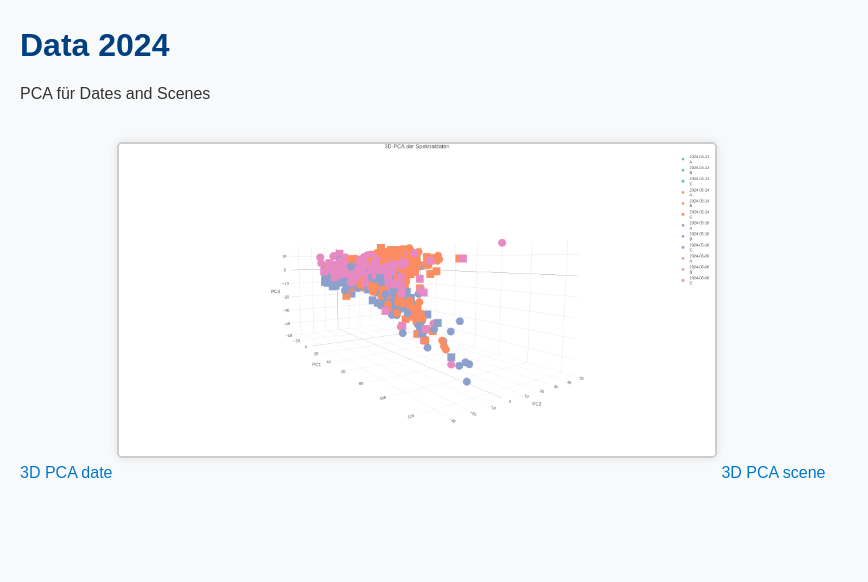
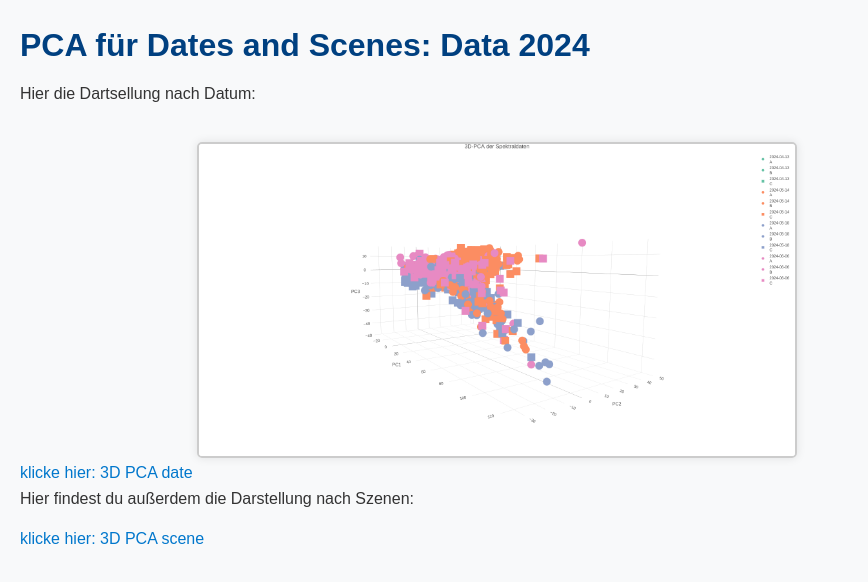
Before and after one commit to neehass/neehass.github.io, a plain HTML site: page index.html in a window 1280 px wide. Shown: the whole page, without its empty margins (0-868 px from the left). Drawn offline with Linux system fonts and the light colour scheme.

Commit message:
Update index.html

```diff
--- a/index.html
+++ b/index.html
@@ -6,11 +6,12 @@
   <link rel="stylesheet" href="style.css">
 </head>
 <body>
-  <h1>Data 2024</h1>
-  <p>PCA für Dates and Scenes</p>
-  <a href="PCA-3D-date.html">3D PCA date</a>
+  <h1>PCA für Dates and Scenes: Data 2024</h1>
+  <p>Hier die Dartsellung nach Datum:</p>
+  <a href="PCA-3D-date.html">klicke hier: 3D PCA date</a>
   <img src="PCA-3D-date_preview.png" alt="PCA Plot" width="600">
 
-  <a href="PCA-3D-scene.html">3D PCA scene</a>
+  <p>Hier findest du außerdem die Darstellung nach Szenen:</p>
+  <a href="PCA-3D-scene.html">klicke hier: 3D PCA scene</a>
 </body>
 </html>
```
